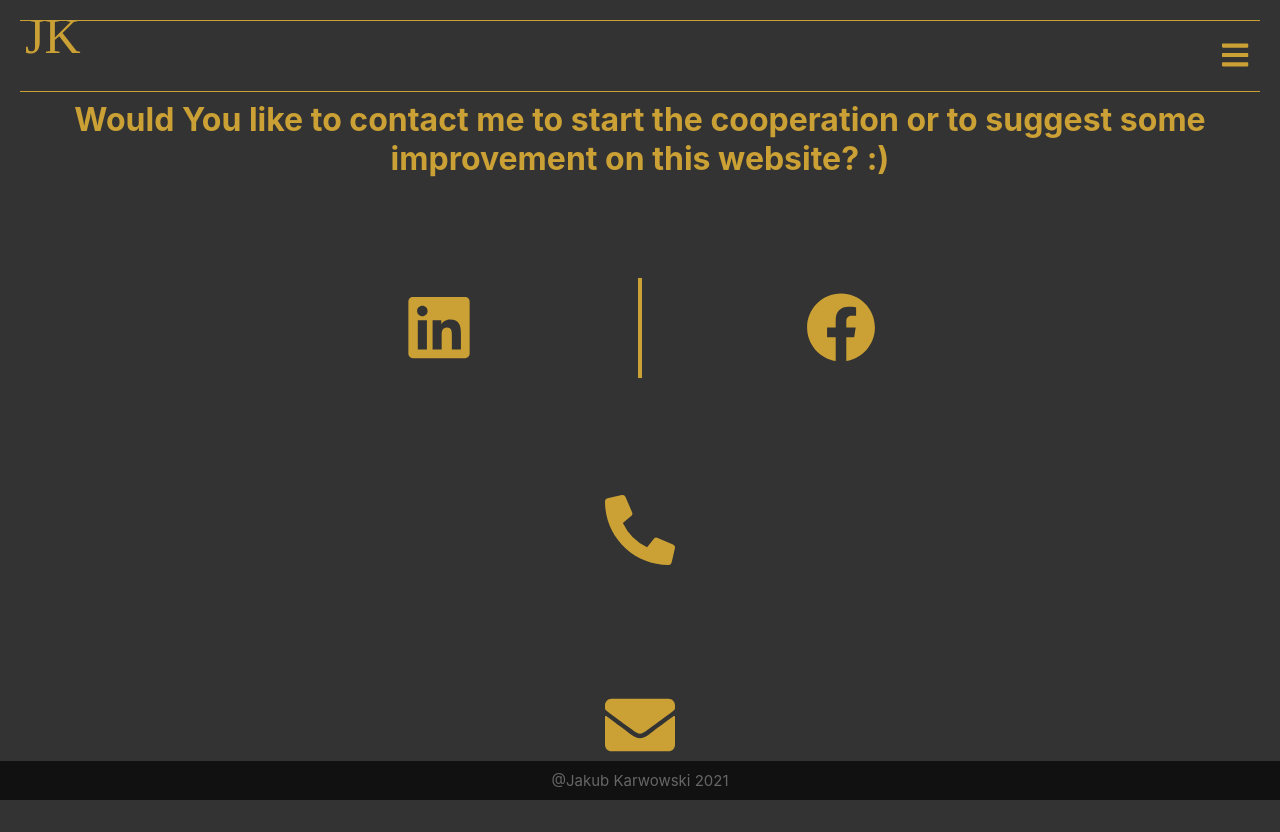
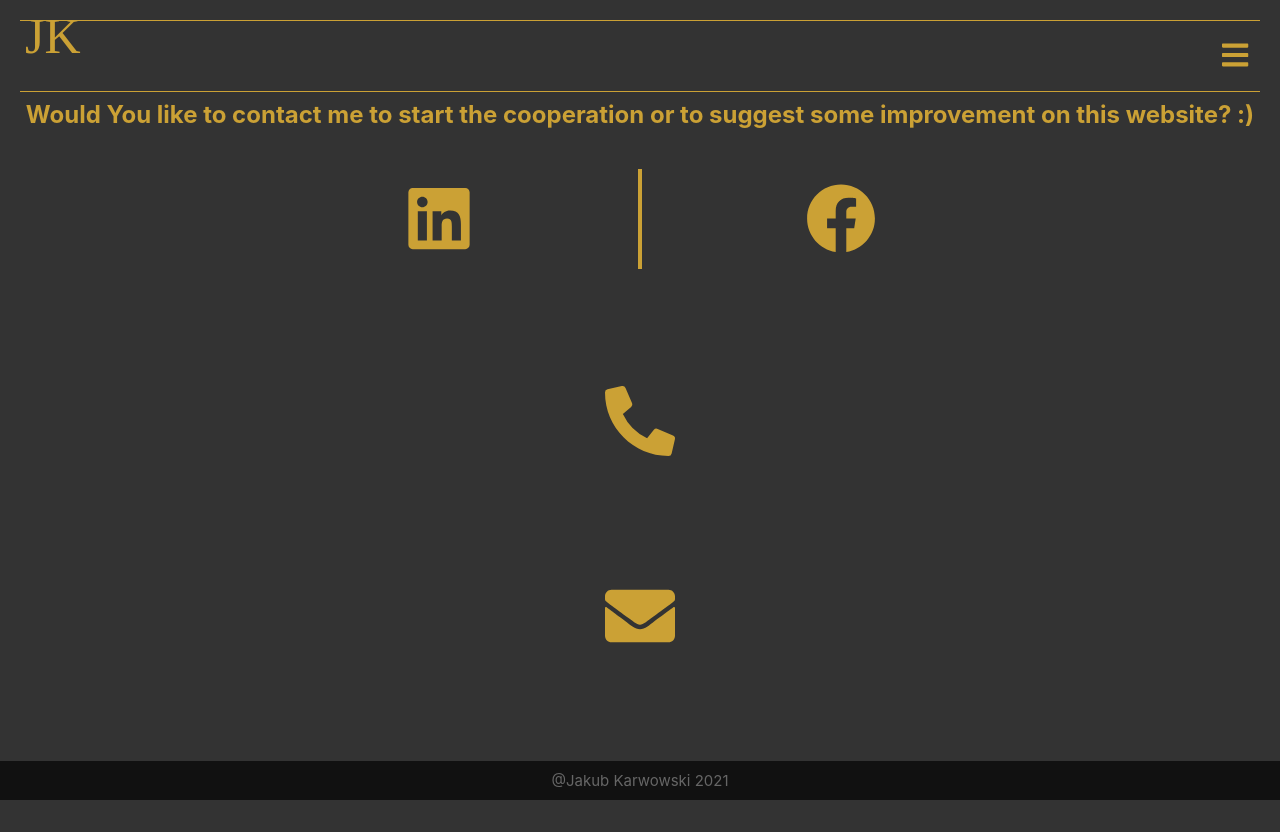
Before and after one commit to JakubKarwowski/Strona_wizytowka, a React (Create React App) app: page /Strona_wizytowka/contact in a window 1280 px wide. After the commit the page ends 800 px from the top, so only its background shows below. Built offline with nearby package versions, Linux system fonts and the light colour scheme; a web font is replaced by a local one.

Commit message:
lowering contact font-size

```diff
--- a/src/body_components/Contact.js
+++ b/src/body_components/Contact.js
@@ -17,8 +17,8 @@ const handleOnSubmit = (event)=>{
 function Contact (){
     return (
         <div className='contact'>
-            <h1>Would You like to contact me to start the cooperation or to suggest some improvement on this website? :)
-            </h1>
+            <h2>Would You like to contact me to start the cooperation or to suggest some improvement on this website? :)
+            </h2>
             <div className='links'>
                 <div className='link'>
                     <a href="https://www.linkedin.com/in/jakub-karwowski-033a0715b/?locale=en_US" target="_blank">
--- a/src/body_styles/Contact.scss
+++ b/src/body_styles/Contact.scss
@@ -1,11 +1,12 @@
 div.contact{
-    h1{
+    h2{
         color: #CBA135;
         text-align: center;
-        margin: 100px 50px;
+        // margin: 100px 50px;
     }
     div.links{
         margin: 100px auto;
+        margin-top: 40px;
         position: relative;
         max-width: 800px;
         div.link{
```
